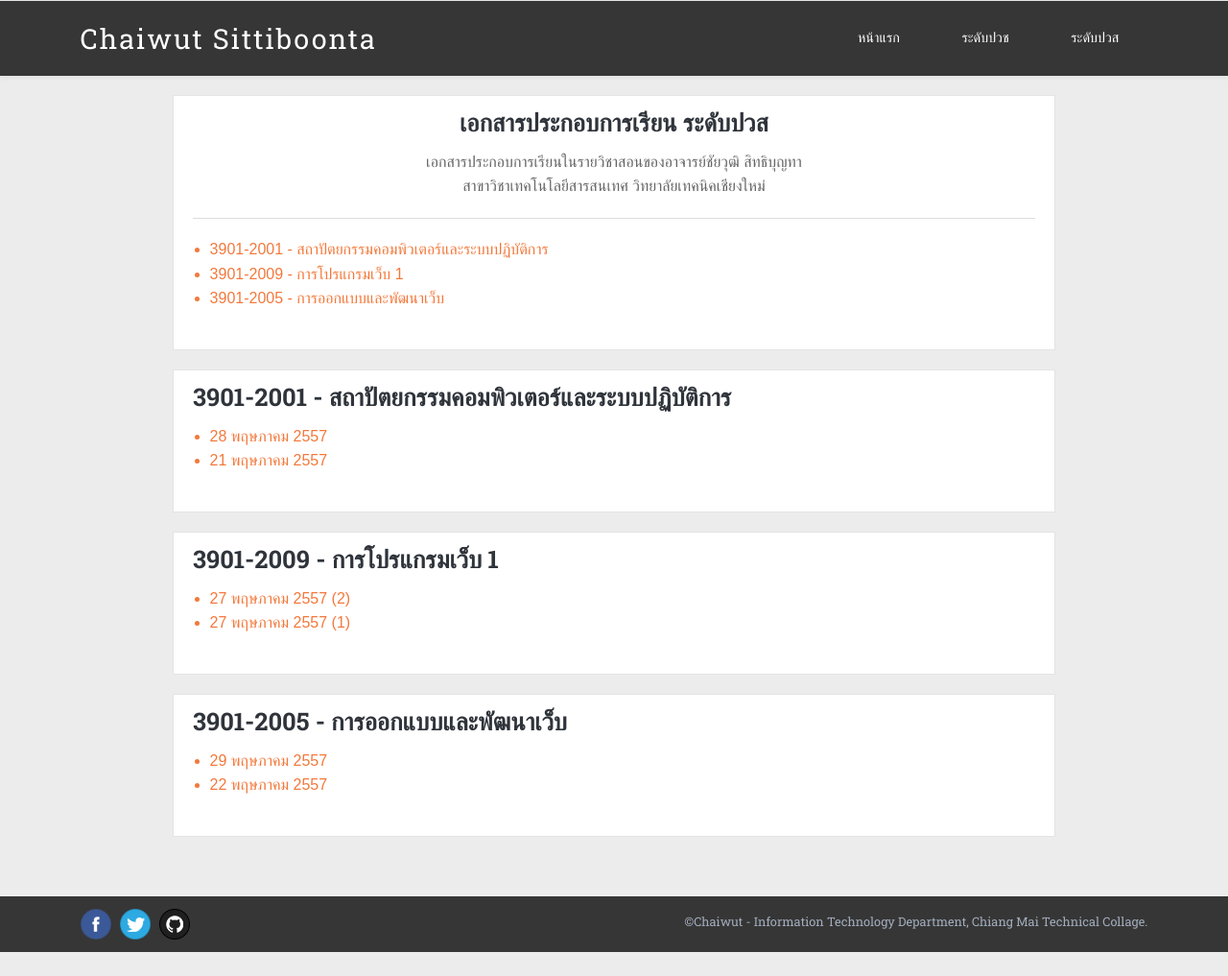
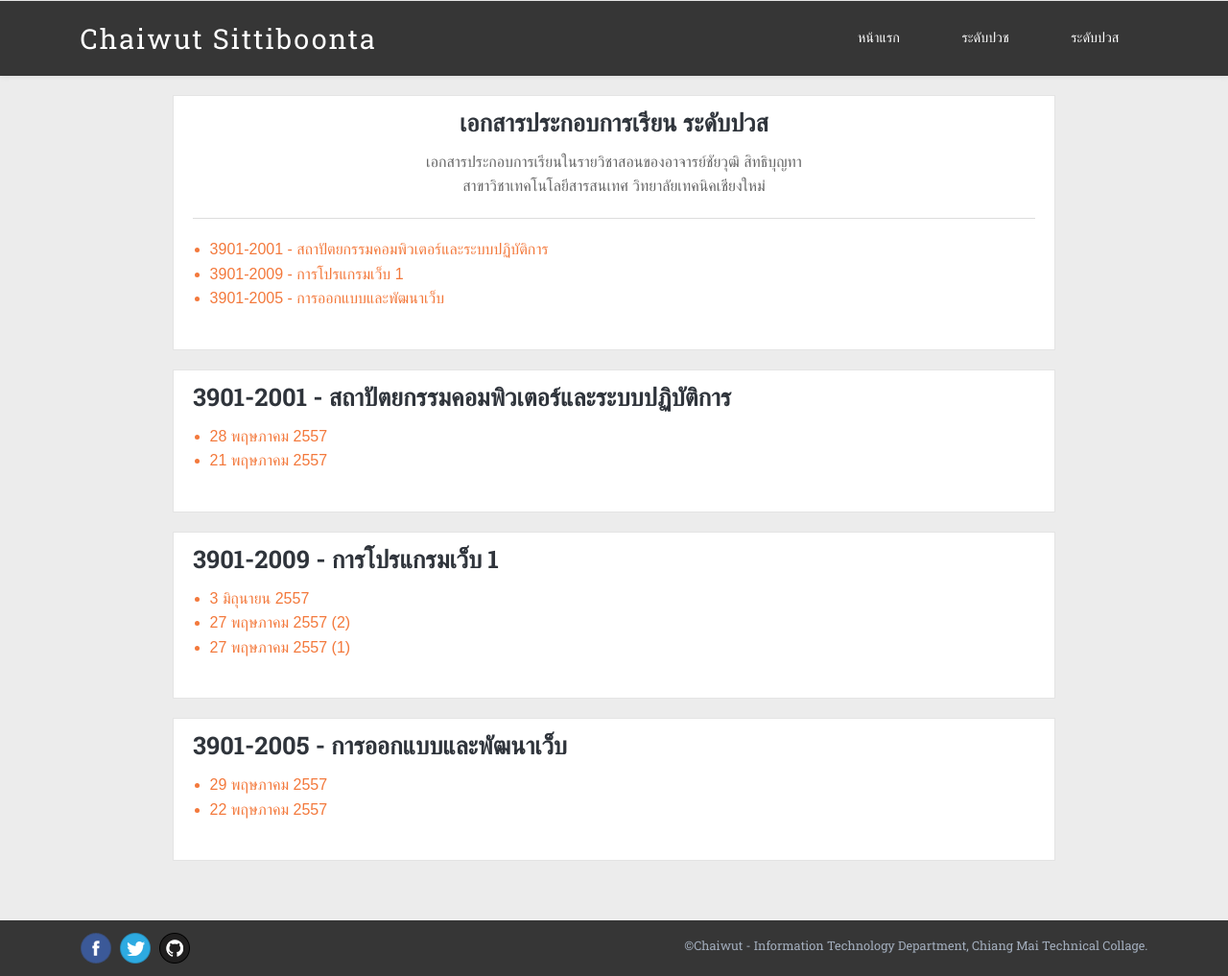
Before and after one commit to ichaiwut/ichaiwut.github.io, a Jekyll site: the page built from slides/high-diploma.html, in a window 1280 px wide. Shown: the whole page at 96% size. Built offline with Jekyll 4.4.1, drawn with Linux system fonts in a browser that asks for light colours; Markdown is read by kramdown in place of the engine named in the settings; before the commit the page ends 992 px from its top, so only the background shows below that.

Commit message:
Added slide

```diff
--- a/slides/high-diploma.html
+++ b/slides/high-diploma.html
@@ -40,6 +40,7 @@ pagename: Slide
 			<div class="post-list-container slide-con" id="web-program">
 				<h2>3901-2009 - การโปรแกรมเว็บ 1</h2>
 				<ul>
+					<li><a href="https://www.dropbox.com/s/0qbrv7p2jem27c9/3901-2009_03-06-2014.pdf">3 มิถุนายน 2557</a></li>
 					<li><a href="https://dl.dropboxusercontent.com/u/17122608/forprint/3901-2009/3901-2009_27-05-2014_2.pdf" target="_blank">27 พฤษภาคม 2557 (2)</a></li>
 					<li><a href="https://dl.dropboxusercontent.com/u/17122608/forprint/3901-2009/3901-2009_27-05-2014_1.pdf" target="_blank">27 พฤษภาคม 2557 (1)</a></li>
 				</ul>
```
